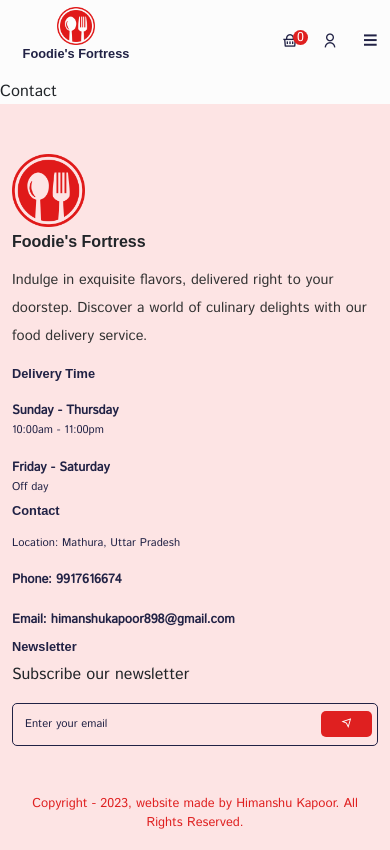
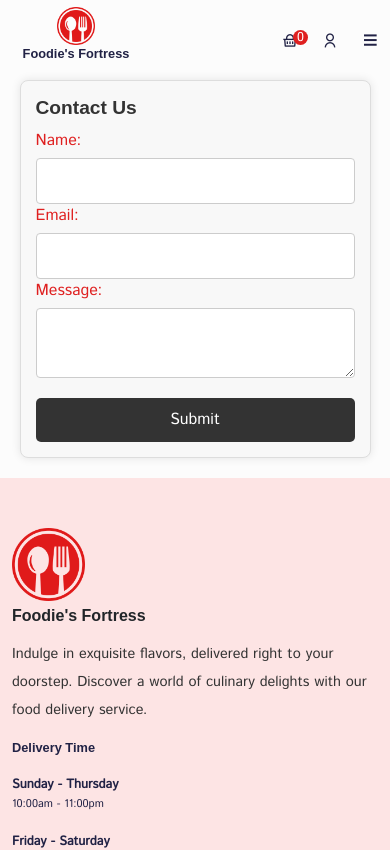
Before and after one commit to Hk0509/Foodies-Fortress, a React (Create React App) app: page /contact in a window 390 px wide. Shown: the top 850 px of the page. Built offline with nearby package versions, Linux system fonts and the light colour scheme; a web font is replaced by a local one.

Commit message:
Enhanced responsiveness and added contact form.

```diff
--- a/package.json
+++ b/package.json
@@ -1,5 +1,5 @@
 {
-  "name": "ecommerce-website-1",
+  "name": "foodies' fortress",
   "version": "0.1.0",
   "private": true,
   "dependencies": {
--- a/src/components/UI/category/Category.jsx
+++ b/src/components/UI/category/Category.jsx
@@ -11,7 +11,7 @@ import "../../../styles/category.css";
 
 const categoryData = [
   {
-    display: "Fastfood",
+    display: "Fast Food",
     imgUrl: categoryImg01,
   },
   {
@@ -25,7 +25,7 @@ const categoryData = [
   },
 
   {
-    display: "Row Meat",
+    display: "Raw Meat",
     imgUrl: categoryImg04,
   },
 ];
--- a/src/pages/Contact.jsx
+++ b/src/pages/Contact.jsx
@@ -1,7 +1,72 @@
-import React from "react";
+import React, { useState } from "react";
+import "./../styles/contact.css";
 
 const Contact = () => {
-  return <div>Contact</div>;
+  const [formData, setFormData] = useState({
+    name: "",
+    email: "",
+    message: "",
+  });
+
+  const handleChange = (e) => {
+    setFormData({
+      ...formData,
+      [e.target.name]: e.target.value,
+    });
+  };
+
+  const handleSubmit = (e) => {
+    e.preventDefault();
+    console.log("Form submitted:", formData);
+  };
+
+  return (
+    <div className="contact-container">
+      <h2 className="choose__us-title">
+        Contact Us <i className="fas fa-envelope" style={{ color: "#df2020" }}></i>
+      </h2>
+      <form onSubmit={handleSubmit} className="contact-form">
+        <label htmlFor="name" className="feature__subtitle">
+          Name:
+        </label>
+        <input
+          type="text"
+          id="name"
+          name="name"
+          value={formData.name}
+          onChange={handleChange}
+          required
+        />
+
+        <label htmlFor="email" className="feature__subtitle">
+          Email:
+        </label>
+        <input
+          type="email"
+          id="email"
+          name="email"
+          value={formData.email}
+          onChange={handleChange}
+          required
+        />
+
+        <label htmlFor="message" className="feature__subtitle">
+          Message:
+        </label>
+        <textarea
+          id="message"
+          name="message"
+          value={formData.message}
+          onChange={handleChange}
+          required
+        ></textarea>
+
+        <button type="submit" className="food__category">
+          Submit
+        </button>
+      </form>
+    </div>
+  );
 };
 
 export default Contact;
--- a/src/styles/common-section.css
+++ b/src/styles/common-section.css
@@ -7,3 +7,15 @@
   background-position: center;
   padding: 80px 0px;
 }
+
+@media only screen and (max-width: 768px) {
+  .common__section {
+    padding: 60px 0;
+  }
+}
+
+@media only screen and (max-width: 576px) {
+  .common__section {
+    padding: 40px 0;
+  }
+}
--- /dev/null
+++ b/src/styles/contact.css
@@ -0,0 +1,119 @@
+.contact-container {
+    max-width: 600px;
+    margin: 0 auto;
+    margin-bottom: 20px;
+    padding: 20px;
+    border: 1px solid #ddd;
+    border-radius: 8px;
+    box-shadow: 0 0 10px rgba(0, 0, 0, 0.1);
+    background-color: #f8f8f8;
+  }
+
+  .contact-form {
+    display: flex;
+    flex-direction: column;
+  }
+
+  label {
+    color: #333;
+    margin-bottom: 5px;
+  }
+
+  input,
+  textarea {
+    margin-bottom: 15px;
+    padding: 10px;
+    border: 1px solid #ccc;
+    border-radius: 4px;
+    font-size: 1rem;
+    width: 100%;
+  }
+
+  .food__category {
+    background: #333;
+    text-align: center;
+    margin-top: 20px;
+    padding: 10px 0px;
+    border-radius: 5px;
+  }
+
+  .food__category button {
+    border: none;
+    outline: none;
+    padding: 7px 20px;
+    background: transparent;
+    color: #fff;
+    font-size: 1rem;
+  }
+
+  .food__category button img {
+    width: 20px;
+    height: 20px;
+  }
+
+  .foodBtnActive {
+    background: #fff !important;
+    border-radius: 5px;
+    color: #333 !important;
+  }
+
+  .choose__us-title {
+    font-weight: 600;
+    margin-bottom: 10px;
+    font-size: 1.2rem;
+    color: #333;
+  }
+
+  .choose__us-title i {
+    font-weight: 500 !important;
+    color: #333;
+  }
+
+  .choose__us-desc {
+    color: #777;
+    font-size: 1rem;
+  }
+
+  button {
+    padding: 12px;
+    background-color: #333;
+    color: #fff;
+    border: none;
+    border-radius: 5px;
+    cursor: pointer;
+    font-size: 1rem;
+  }
+
+  button:hover {
+    background-color: #555;
+  }
+
+  @media only screen and (max-width: 768px) {
+    .contact-container {
+      max-width: 90%;
+    }
+
+    input,
+    textarea {
+      font-size: 0.9rem;
+    }
+
+    button {
+      font-size: 0.9rem;
+    }
+  }
+
+  @media only screen and (max-width: 576px) {
+    .contact-container {
+      padding: 15px;
+    }
+
+    input,
+    textarea {
+      font-size: 0.8rem;
+    }
+
+    button {
+      font-size: 0.8rem;
+    }
+  }
```
